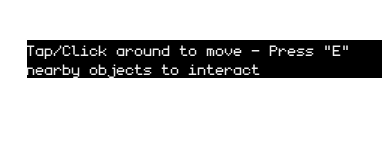
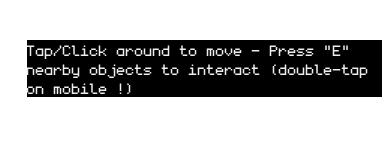
Before and after one commit to Flibouche/Flibouche-2D-Portfolio, a website built with Vite: page index.html in a window 390 px wide. Built offline with nearby package versions, Linux system fonts and the light colour scheme; what kaboom would draw is missing.

Commit message:
Add mention "double tap on mobile".

```diff
--- a/index.html
+++ b/index.html
@@ -76,7 +76,7 @@
   </style>
   <div id="app">
     <div id="ui">
-      <p class="note" style="background-color: black; font-size:x-large">Tap/Click around to move - Press "E" nearby objects to interact</p>
+      <p class="note" style="background-color: black; font-size:x-large">Tap/Click around to move - Press "E" nearby objects to interact (double-tap on mobile !)</p>
       <div id="textbox-container" style="display: none">
         <div id="textbox">
           <p id="dialogue" class="ui-text"></p>
```
